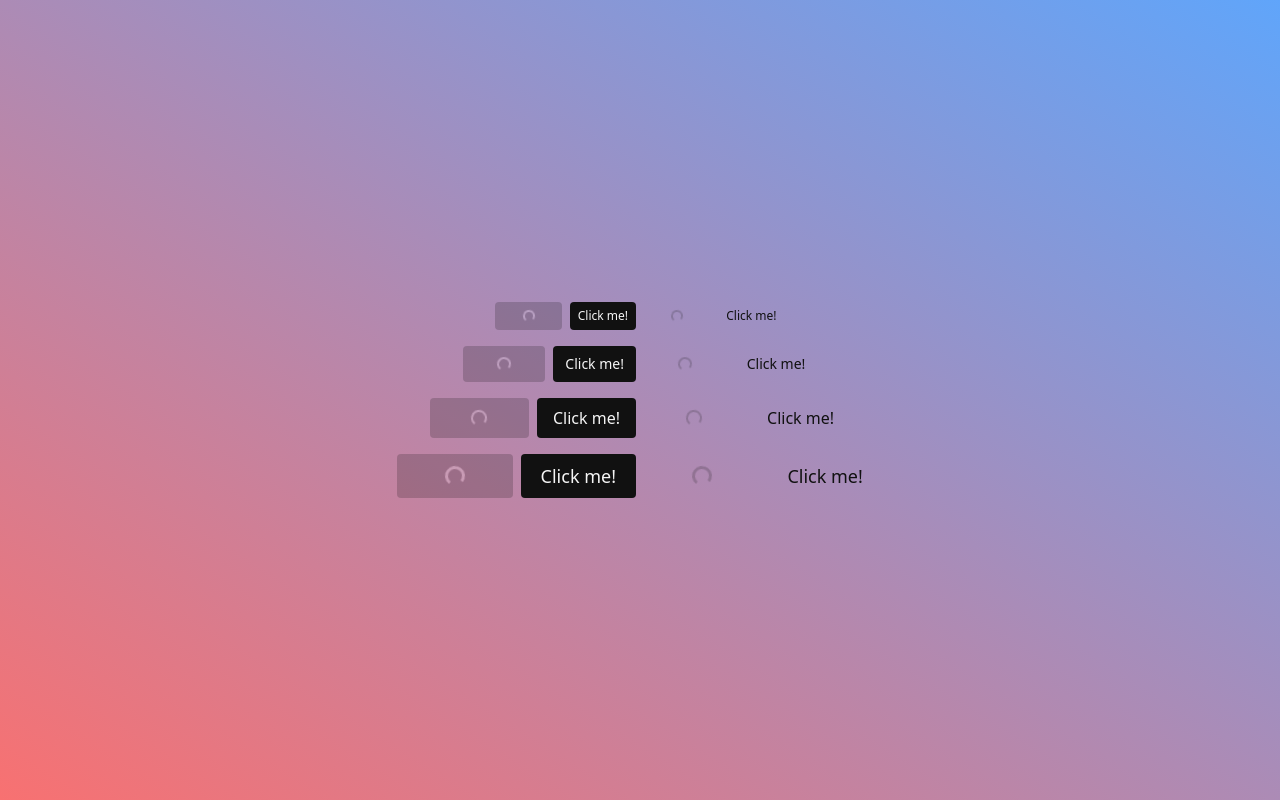
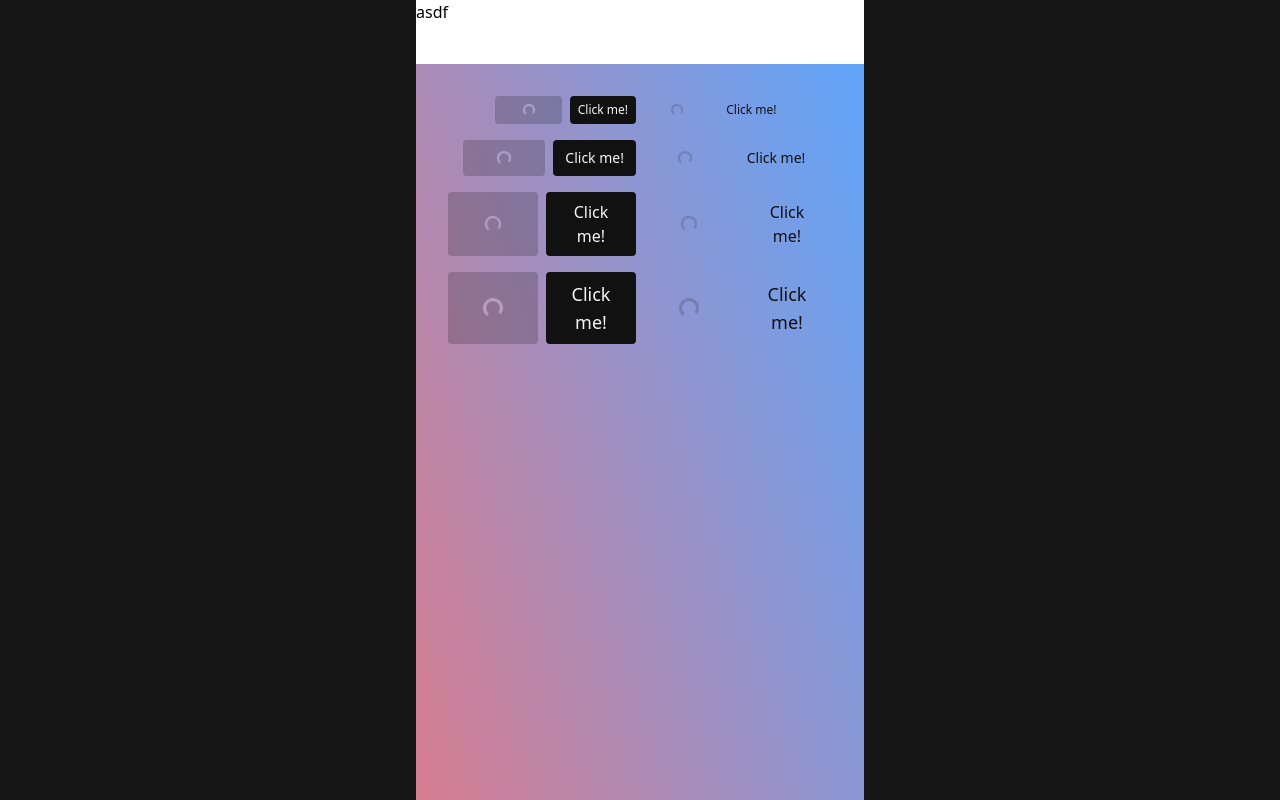
Before and after one commit to r-4bb1t/rabbit-ui, a React (Vite) app: page / in a window 1280 px wide. Built offline with nearby package versions, Linux system fonts and the light colour scheme; a web font is replaced by a local one.

Commit message:
component: add layout and header

```diff
--- a/src/App.tsx
+++ b/src/App.tsx
@@ -1,8 +1,12 @@
 import Button from "./components/Button";
+import Layout from "./components/Layout";
+import Header from "./components/Layout/Header";
 
 export default function App() {
   return (
-    <main className="w-full h-full flex flex-col items-center justify-center p-8 bg-gradient-to-tr from-red-400 to-blue-400 gap-4">
+    <Layout mobileFirst>
+      <Header></Header>
+      <main className="w-full flex flex-col items-center justify-center p-8 bg-gradient-to-tr from-red-400 to-blue-400 gap-4">
         {["xs", "sm", "md", "lg"].map((size) => (
           <div className="flex items-center gap-2" key={size}>
             <Button
@@ -35,6 +39,8 @@ export default function App() {
             </Button>
           </div>
         ))}
+        <div className="h-[1000px]" />
       </main>
+    </Layout>
   );
 }
--- /dev/null
+++ b/src/components/Layout/Header.tsx
@@ -0,0 +1,7 @@
+export default function Header() {
+  return (
+    <header className="sticky top-0 w-full h-16 bg-white z-10 shrink-0">
+      asdf
+    </header>
+  );
+}
--- /dev/null
+++ b/src/components/Layout/index.tsx
@@ -0,0 +1,21 @@
+import cc from "classcat";
+
+interface LayoutProps {
+  children: React.ReactNode;
+  mobileFirst?: boolean;
+}
+
+export default function Layout({ mobileFirst = false, children }: LayoutProps) {
+  return (
+    <div className="w-full flex justify-center h-[100dvh] overflow-auto">
+      <div
+        className={cc([
+          "w-full h-full flex flex-col items-center shadow-xl relative",
+          mobileFirst && "max-w-md",
+        ])}
+      >
+        {children}
+      </div>
+    </div>
+  );
+}
```
Lines whose indentation alone changed are shown as unchanged.
